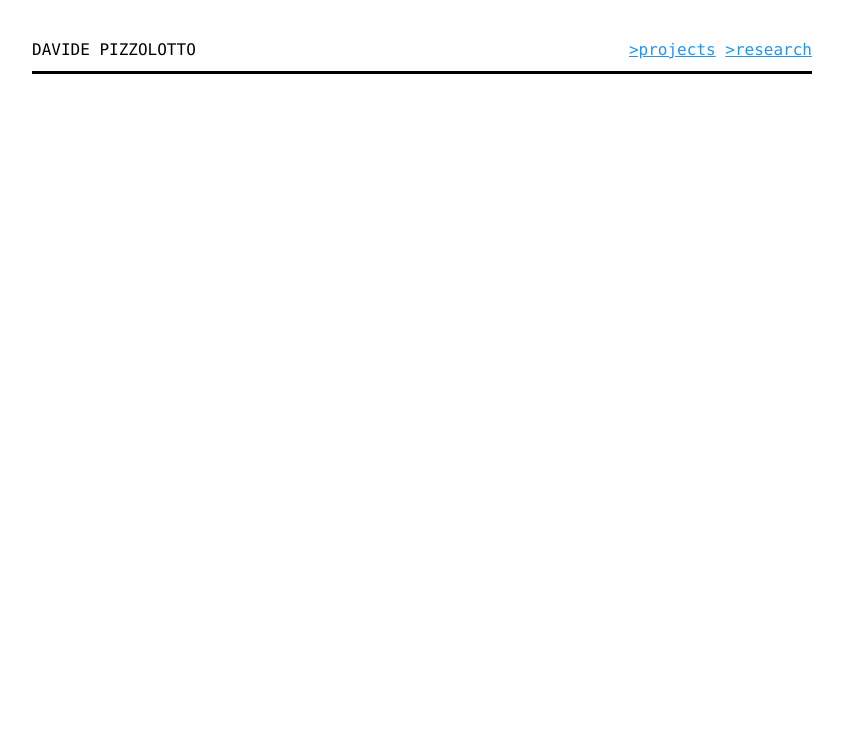
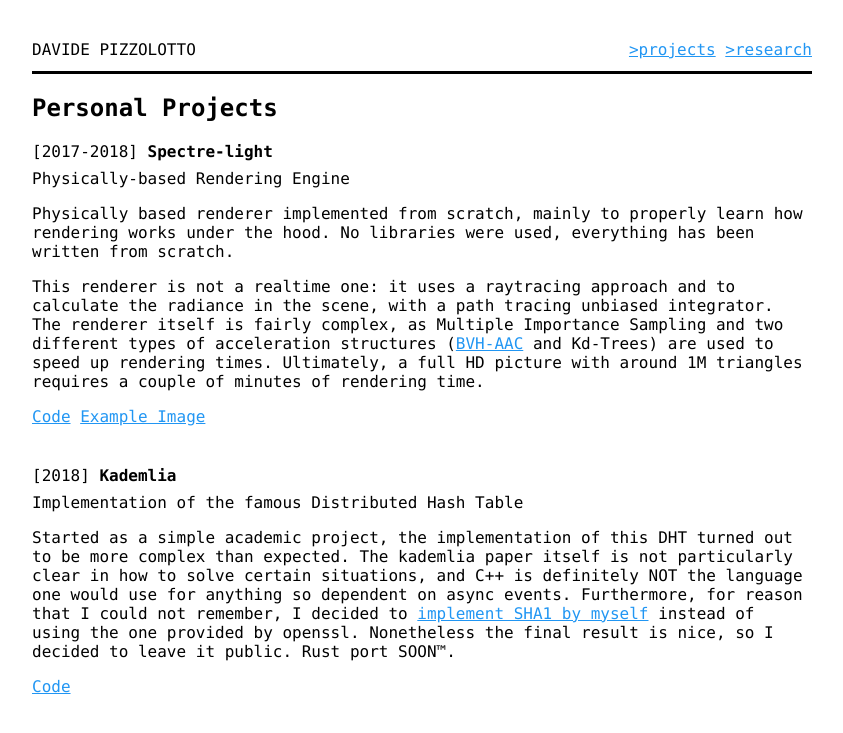
Before and after one commit to davidepi/davidepi.github.io, a Jekyll site: the page built from projects.html, in a window 1280 px wide. Shown: the top 733 px of the page, without its empty margins (218-1061 px from the left). Built offline with Jekyll 4.4.1, drawn with Linux system fonts in a browser that asks for light colours.

Commit message:
Projects page

```diff
--- a/projects.html
+++ b/projects.html
@@ -2,3 +2,46 @@
 layout: default
 title: Projects - davidepi
 ---
+
+<article class="proj">
+    <header>
+        <h1>Personal Projects</h1>
+    </header>
+    <section>
+        <header>[2017-2018] <strong>Spectre-light</strong></header>
+        <p>
+            Physically-based Rendering Engine
+        </p>
+
+        <p>
+            Physically based renderer implemented from scratch, mainly to properly learn how rendering works under the hood. No libraries were used, everything has been written from scratch.
+        </p>
+
+        <p>
+            This renderer is not a realtime one: it uses a raytracing approach and to calculate the radiance in the scene, with a path tracing unbiased integrator.
+            The renderer itself is fairly complex, as Multiple Importance Sampling and two different types of acceleration structures (<a href="http://graphics.cs.cmu.edu/projects/aac/">BVH-AAC</a> and Kd-Trees) are used to speed up rendering times.
+            Ultimately, a full HD picture with around 1M triangles requires a couple of minutes of rendering time.
+        </p>
+
+        <p>
+        <a href="https://github.com/davidepi/spectre-light">Code</a>
+        <a href="https://raw.githubusercontent.com/davidepi/spectre-light/dev/docs/readme_image.jpg">Example Image</a>
+        </p>
+    </section>
+
+    <section >
+        <header>[2018] <strong>Kademlia</strong></header>
+        <p>
+            Implementation of the famous Distributed Hash Table
+        </p>
+        <p>
+            Started as a simple academic project, the implementation of this DHT turned out to be more complex than expected.
+            The kademlia paper itself is not particularly clear in how to solve certain situations, and C++ is definitely NOT the language one would use for anything so dependent on async events.
+            Furthermore, for reason that I could not remember, I decided to <a href="https://github.com/davidepi/kademlia/blob/master/src/Key.cpp">implement SHA1 by myself</a> instead of using the one provided by openssl.
+            Nonetheless the final result is nice, so I decided to leave it public. Rust port SOON&trade;.
+        </p>
+        <p>
+            <a href="https://github.com/davidepi/kademlia">Code</a>
+        </p>
+    </section>
+</article>
```
